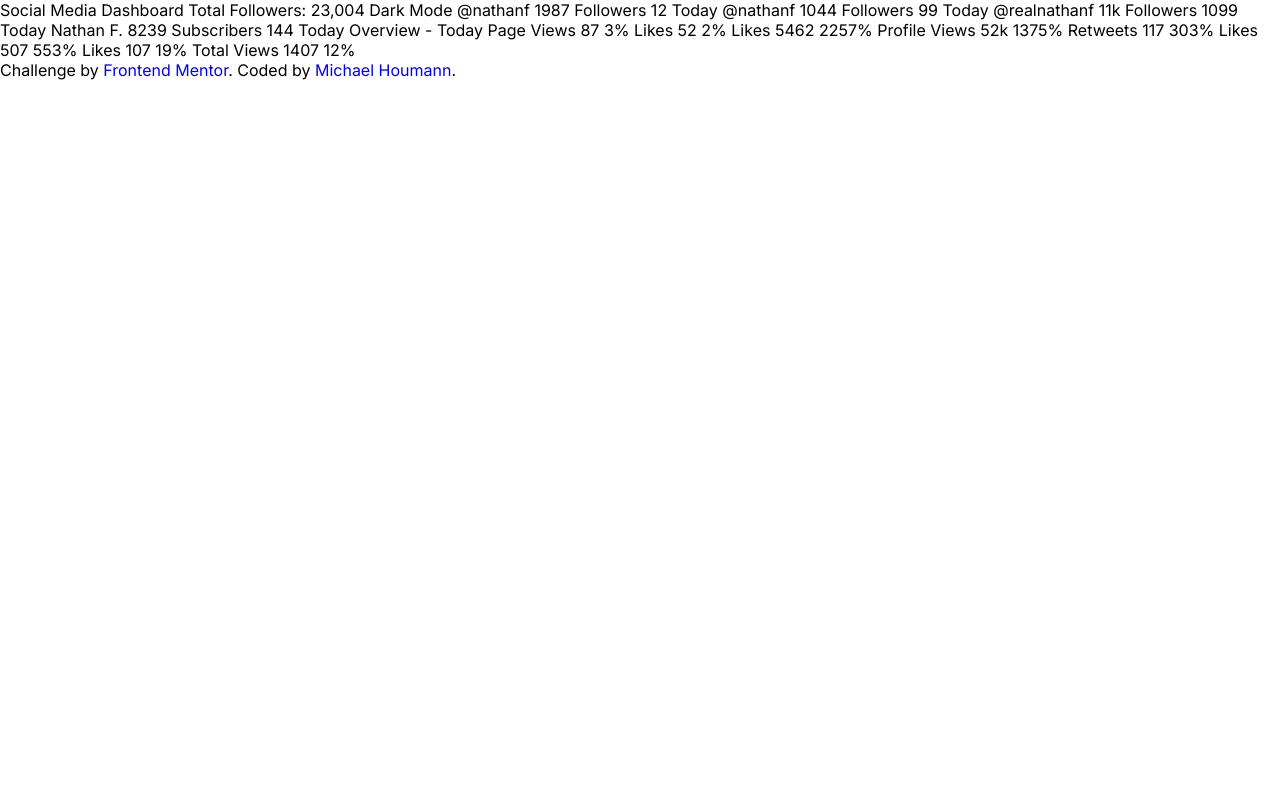
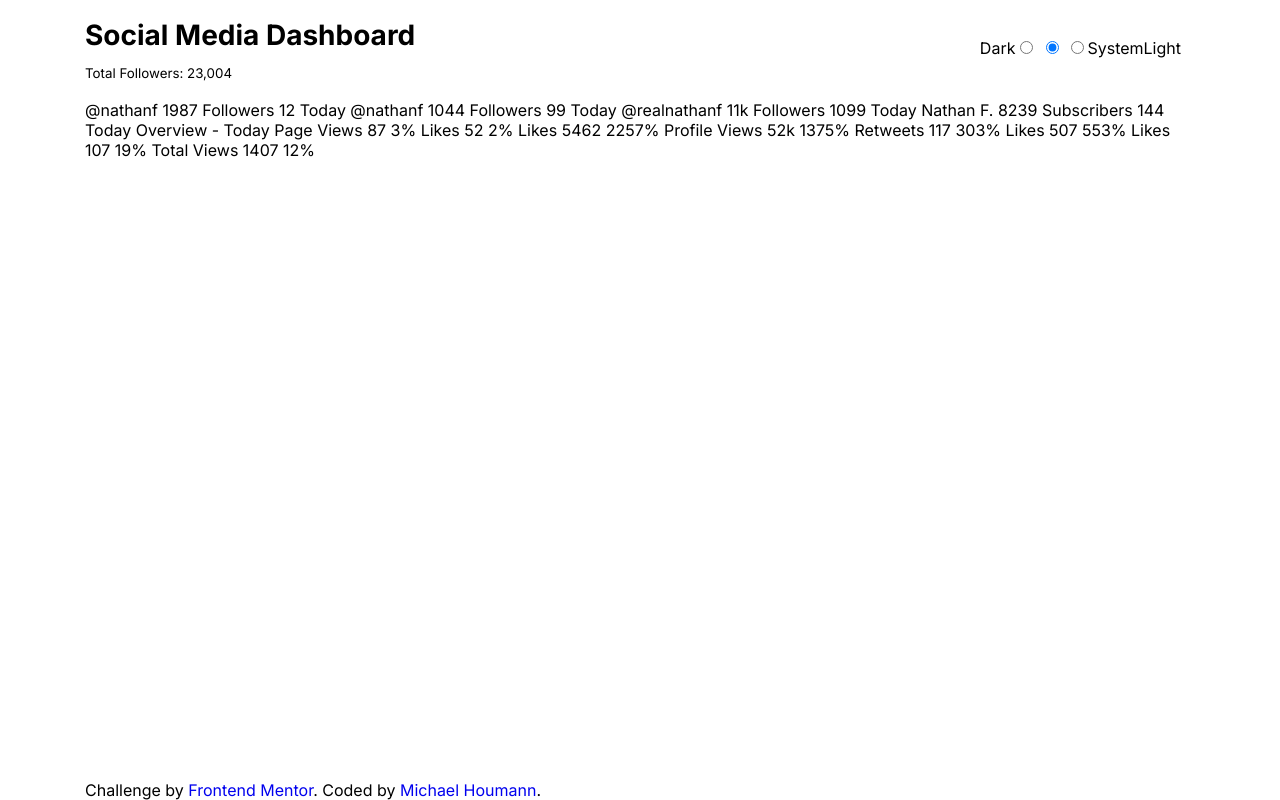
Before and after one commit to mhoumann87/socialmedia_dashboard, a website: page index.html in a window 1280 px wide. Drawn offline with nearby package versions, Linux system fonts and the light colour scheme; files that its build step writes are made by us from their sources.

Commit message:
Add and update scss files

```diff
--- a/app/scss/components/_index.scss
+++ b/app/scss/components/_index.scss
@@ -1,2 +1,3 @@
+@forward 'header';
 @forward 'toggle';
 @forward 'card';
--- /dev/null
+++ b/app/scss/components/header.scss
@@ -0,0 +1,23 @@
+@use '../util/' as *;
+
+.header {
+  padding-block: rem(18);
+
+  @include breakpoint(medium) {
+    display: flex;
+    flex-direction: colum;
+    gap: 0.5rem;
+  }
+
+  &__title {
+    h1 {
+      margin: 0;
+      padding-block-end: rem(10);
+      font-size: rem(24);
+
+      @include breakpoint(large) {
+        font-size: rem(28);
+      }
+    }
+  }
+}
--- a/app/scss/components/toggle.scss
+++ b/app/scss/components/toggle.scss
@@ -1,3 +1,18 @@
 .toggle {
-  background-color: var(--clr-light-toggle);
+  border: 0;
+  display: flex;
+  &__wrapper {
+  }
+
+  &__background {
+  }
+
+  &__switcher {
+  }
+
+  input[type='radio'] {
+  }
+
+  label {
+  }
 }
--- a/app/scss/globals/_index.scss
+++ b/app/scss/globals/_index.scss
@@ -1,4 +1,6 @@
 @forward 'colors';
 @forward 'fonts';
 @forward 'boilerplate';
+@forward 'utility';
 @forward 'typography';
+@forward 'layout';
--- a/app/scss/globals/boilerplate.scss
+++ b/app/scss/globals/boilerplate.scss
@@ -27,3 +27,13 @@
   height: auto;
   display: block;
 }
+
+.sr-only {
+  position: absolute;
+  display: none;
+  width: 1px;
+  height: 1px;
+  top: -1000px;
+  left: -1000px;
+  overflow: hidden;
+}
--- /dev/null
+++ b/app/scss/globals/layout.scss
@@ -0,0 +1,13 @@
+@use '../util/' as *;
+
+.wrapper {
+  width: calc(100% - 2rem);
+  max-width: rem(1110);
+  margin-inline: auto;
+}
+
+body {
+  display: grid;
+  grid-template-columns: 1fr;
+  grid-template-rows: auto 1fr auto;
+}
--- /dev/null
+++ b/app/scss/globals/utility.scss
@@ -0,0 +1,12 @@
+.grid {
+  display: grid;
+  gap: var(--grid-gap, 1rem);
+}
+
+.flex {
+  display: flex;
+  flex-direction: var(--flex-dir, row);
+  justify-content: var(--flex-just, space-between);
+  align-items: var(--flex-align, center);
+  gap: var(--flex-gap, 1rem);
+}
--- a/app/scss/util/breakpoints.scss
+++ b/app/scss/util/breakpoints.scss
@@ -2,7 +2,7 @@
 // 640px, 950px, 1440px
 $breakpoints-up: (
   'medium': '40em',
-  'large': '59,375em',
+  'large': '59.375em',
   'xlarge': '90em',
 );
 
--- a/index.html
+++ b/index.html
@@ -29,17 +29,41 @@
     <script src="./dist/script.js" defer></script>
   </head>
   <body>
-    Social Media Dashboard Total Followers: 23,004 Dark Mode @nathanf 1987
-    Followers 12 Today @nathanf 1044 Followers 99 Today @realnathanf 11k
-    Followers 1099 Today Nathan F. 8239 Subscribers 144 Today Overview - Today
-    Page Views 87 3% Likes 52 2% Likes 5462 2257% Profile Views 52k 1375%
-    Retweets 117 303% Likes 507 553% Likes 107 19% Total Views 1407 12%
+    <header class="wrapper flex header">
+      <div class="header__title">
+        <h1>Social Media Dashboard</h1>
+        <small>Total Followers: 23,004</small>
+      </div>
 
-    <div class="attribution">
+      <fieldset aria-label="theme toggle" role="radio group" class="toggle">
+        <legend class="sr-only">Theme Toggle</legend>
+
+        <label for="dark">Dark</label>
+        <div class="toggle__wrapper">
+          <input type="radio" name="theme" id="dark" />
+          <input type="radio" name="theme" id="system" checked />
+          <input type="radio" name="theme" id="light" />
+          <span aria-hidden="true" class="toggle__background"></span>
+          <span aria-hidden="true" class="toggle__switcher"></span>
+        </div>
+        <label for="system">System</label>
+        <label for="Light">Light</label>
+      </fieldset>
+    </header>
+
+    <main class="wrapper">
+      @nathanf 1987 Followers 12 Today @nathanf 1044 Followers 99 Today
+      @realnathanf 11k Followers 1099 Today Nathan F. 8239 Subscribers 144 Today
+      Overview - Today Page Views 87 3% Likes 52 2% Likes 5462 2257% Profile
+      Views 52k 1375% Retweets 117 303% Likes 507 553% Likes 107 19% Total Views
+      1407 12%
+    </main>
+
+    <footer class="wrapper">
       Challenge by
       <a href="https://www.frontendmentor.io?ref=challenge" target="_blank"
         >Frontend Mentor</a
       >. Coded by <a href="#">Michael Houmann</a>.
-    </div>
+    </footer>
   </body>
 </html>
```
